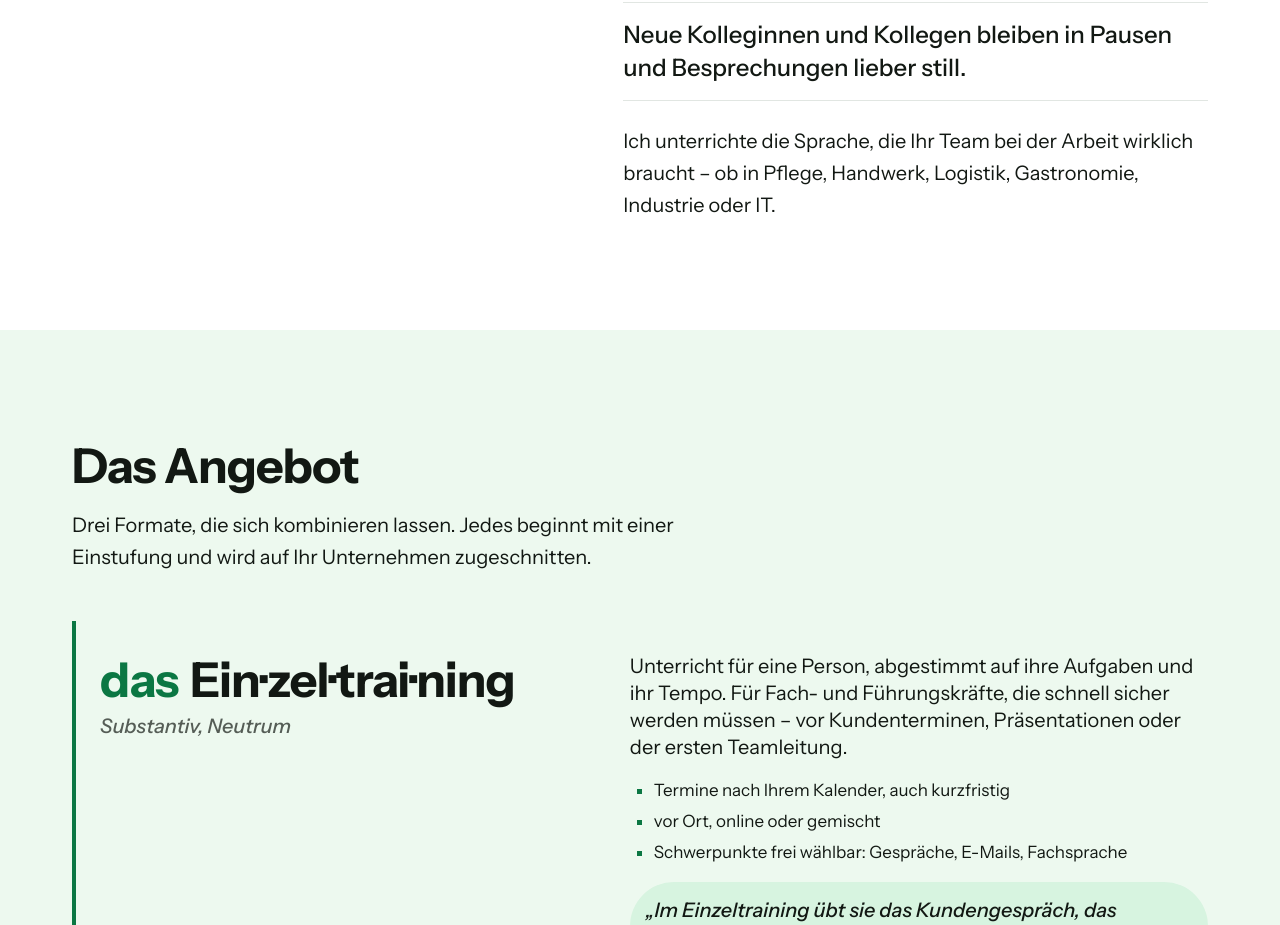
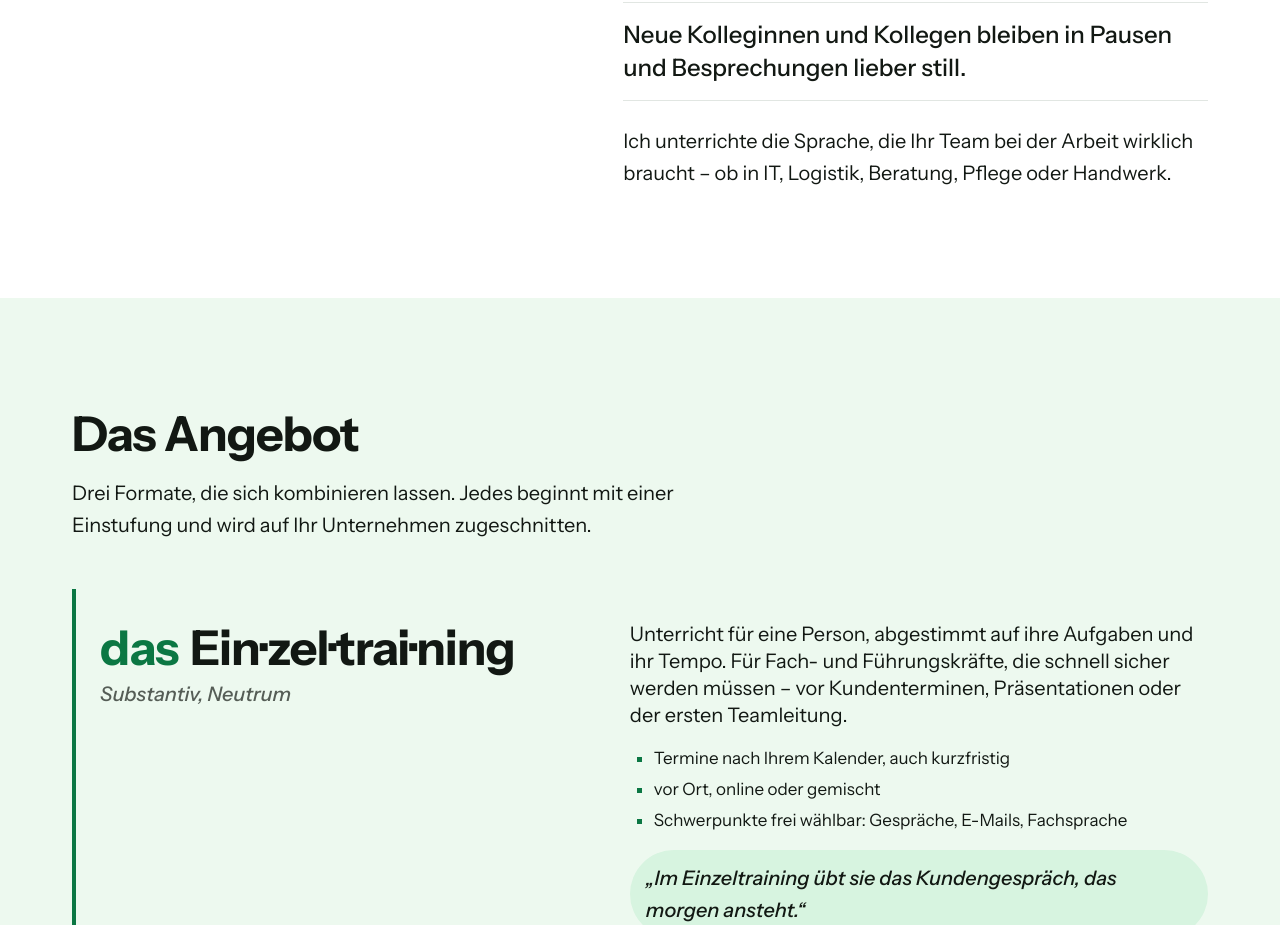
Before and after one commit to PaulineStach/paulinestachde, a Nuxt app: page / in a window 1280 px wide. Shown: the part 1879-2804 px from the top of the page. Built offline with nearby package versions, Linux system fonts and the light colour scheme.

Commit message:
feat(home): lead the list of industries with IT
The who-it-is-for section now names IT, Logistik, Beratung, Pflege and
Handwerk, putting the main target group first.

Co-Authored-By: Claude Opus 5.5 <noreply@anthropic.com>

```diff
--- a/app/pages/index.vue
+++ b/app/pages/index.vue
@@ -158,8 +158,8 @@ const steps = [
             <li v-for="item in situations" :key="item">{{ item }}</li>
           </ul>
           <p class="text-lg after-list">
-            Ich unterrichte die Sprache, die Ihr Team bei der Arbeit wirklich braucht – ob in
-            Pflege, Handwerk, Logistik, Gastronomie, Industrie oder IT.
+            Ich unterrichte die Sprache, die Ihr Team bei der Arbeit wirklich braucht – ob in IT,
+            Logistik, Beratung, Pflege oder Handwerk.
           </p>
         </div>
       </div>
```
